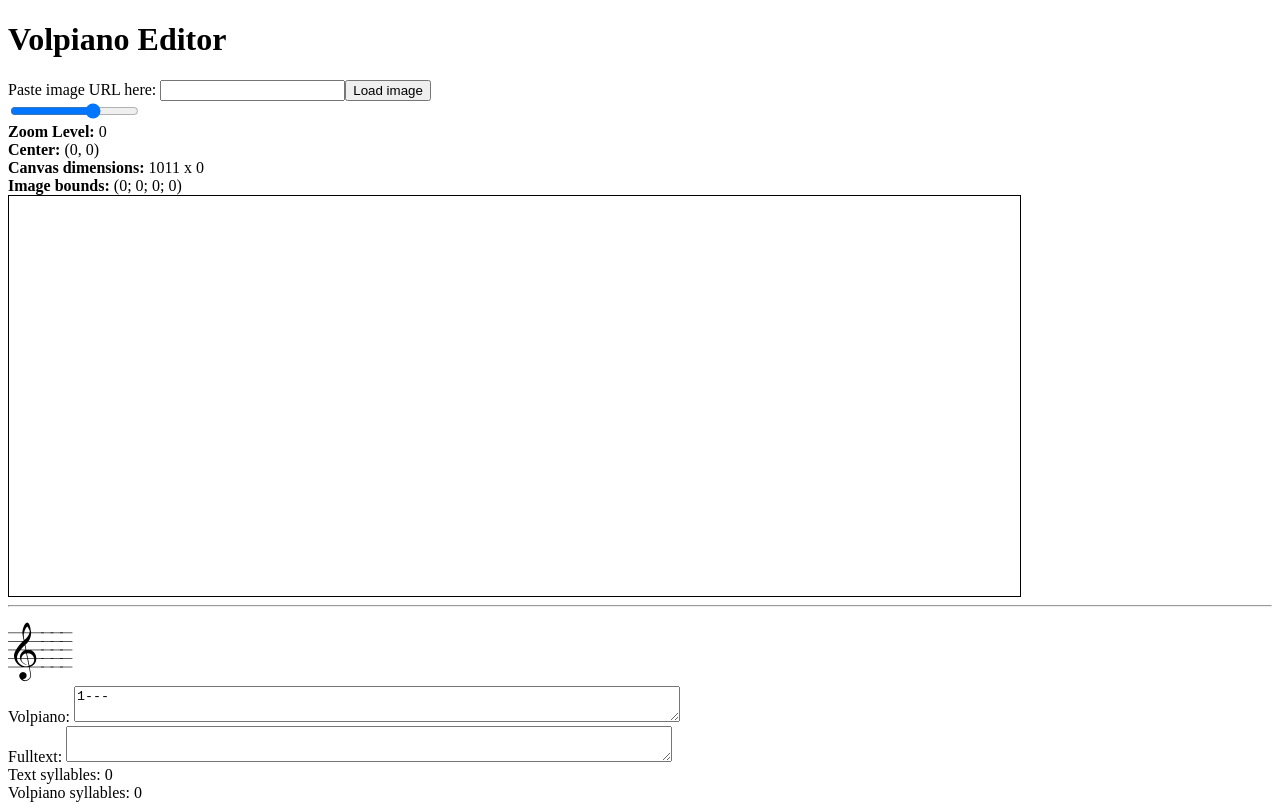
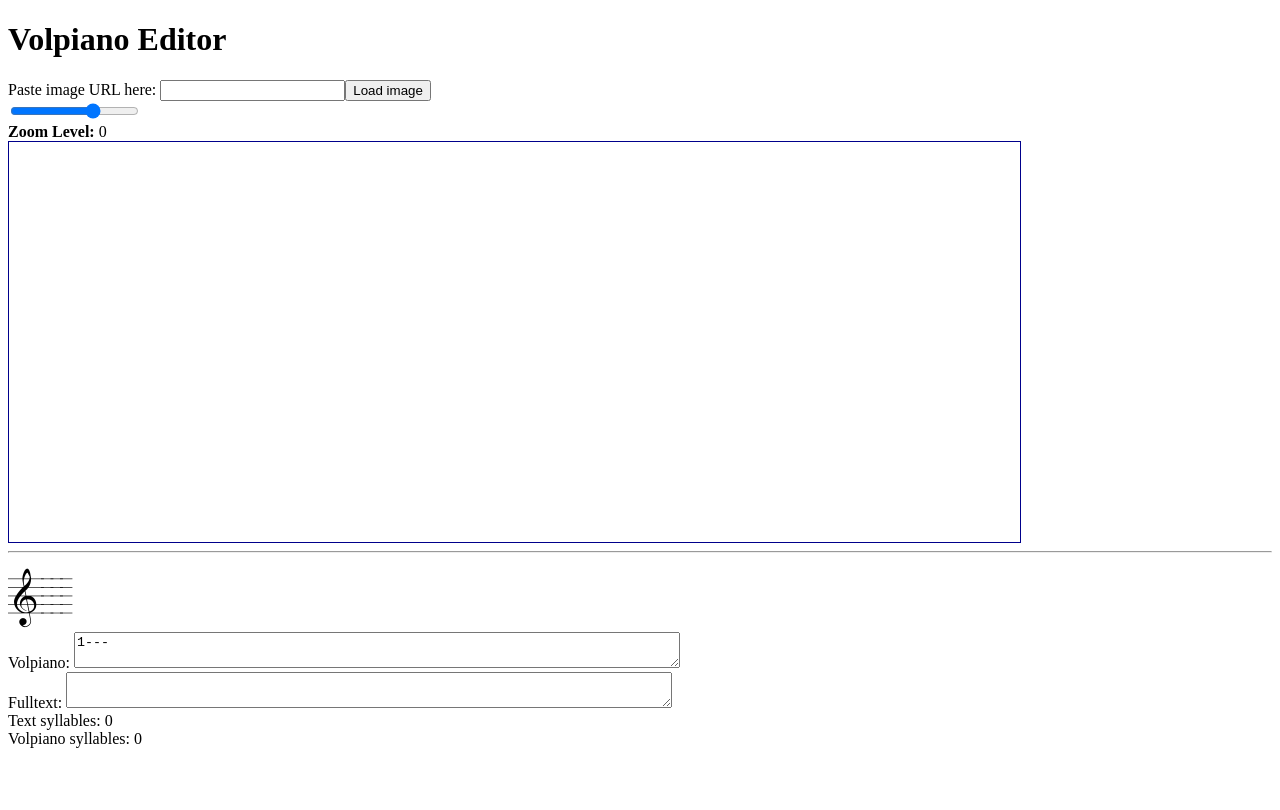
Before and after one commit to hajicj/volpiano-editor, an Angular app: page / in a window 1280 px wide. Built offline with nearby package versions, Linux system fonts and the light colour scheme.

Commit message:
Fixed image canvas overflow.

```diff
--- a/src/app/image-view/image-view.component.css
+++ b/src/app/image-view/image-view.component.css
@@ -1,7 +1,12 @@
 div.imageCanvas {
-  border: 1px solid;
+  border: 1px solid darkblue;
   width: 80%;
   height: 400px;
+  overflow: hidden;
+}
+
+div.canvasContainer {
+  border: 1px solid deepskyblue;
 }
 
 img#image {
--- a/src/app/image-view/image-view.component.html
+++ b/src/app/image-view/image-view.component.html
@@ -8,16 +8,15 @@
     <input type="range" min="{{ minZoom }}" step="0.05" max="{{ maxZoom }}"
            [(ngModel)]="zoomLevel"><br />
     <b>Zoom Level:</b> {{ zoomLevel }}<br />
-    <b>Center:</b> ({{ centerX }}, {{ centerY }})<br />
-    <b>Canvas dimensions:</b> {{  canvasWidth }} x {{ canvasHeight }}<br />
-    <b>Image bounds:</b> ({{ left }}; {{ top }}; {{ right }}; {{ bottom }})
+<!--    <b>Center:</b> ({{ centerX }}, {{ centerY }})<br />-->
+<!--    <b>Canvas dimensions:</b> {{  canvasWidth }} x {{ canvasHeight }}<br />-->
+<!--    <b>Image bounds:</b> ({{ left }}; {{ top }}; {{ right }}; {{ bottom }})-->
   </div>
   <div class="imageCanvas">
 <!--    <div #imageContainer class="imageContainer">-->
 <!--      <img #image title="image" height="0px" width="0px"-->
 <!--           src="{{ imageURL}}"/>-->
 <!--    </div>-->
-    <div class="canvasContainer">
       <zoomable-canvas
         [image]="imageElement"
         (topChange)="top = $event" (bottomChange)="bottom = $event"
@@ -26,6 +25,5 @@
         [(zoomLevel)]="zoomLevel" [maxZoom]="maxZoom" [minZoom]="minZoom"
         (canvasWidthChange)="setCanvasWidth($event)" (canvasHeightChange)="setCanvasHeight($event)"
       ></zoomable-canvas>
-    </div>
   </div>
 </div>
```
Also changed, not shown: src/app/chant.ts (+8 -5 lines).
